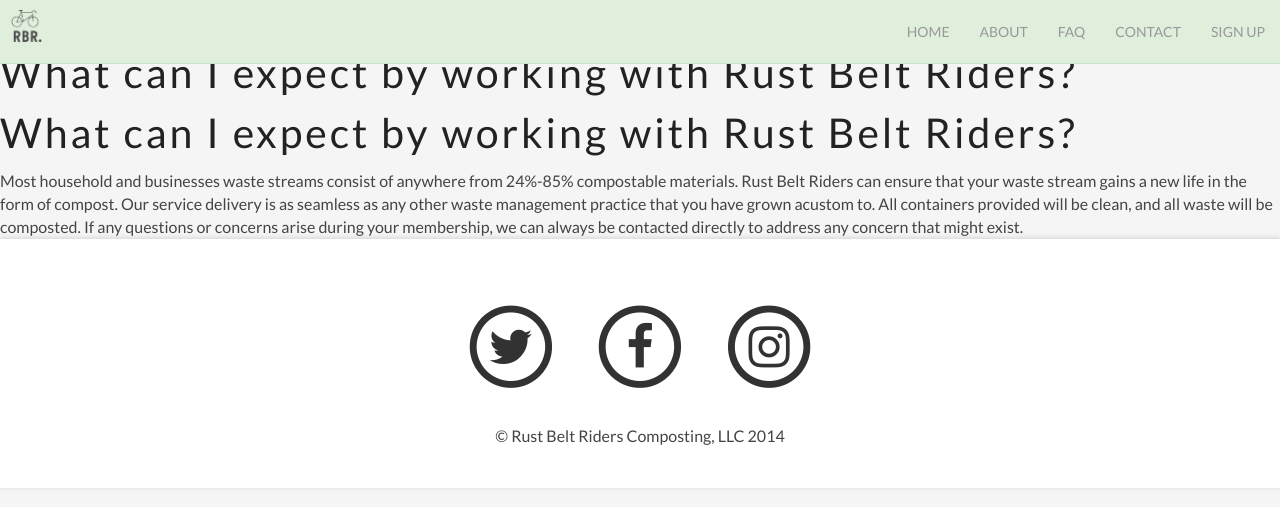
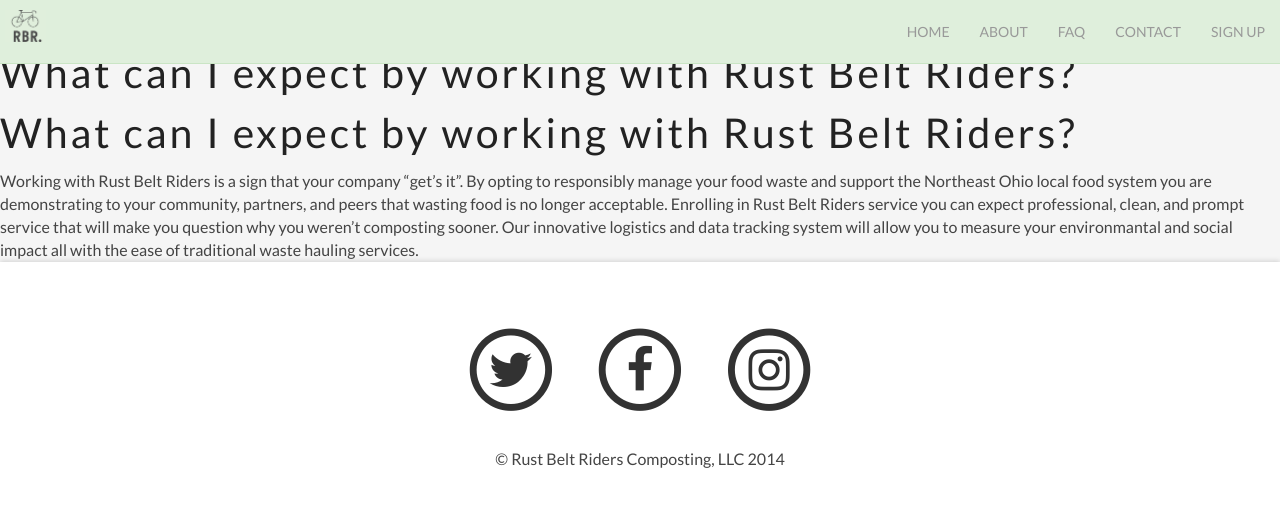
Before and after one commit to rbr-cleveland/rbr-cleveland.github.io, a Jekyll site: the page built from _posts/faq/2015-07-15-what-can-i-expect-by-working-with-rust-belt-riders.md, in a window 1280 px wide and 900 px high. Shown: the top 507 px of the window. Built offline with Jekyll 4.4.1, drawn with Linux system fonts in a browser that asks for light colours; nearby versions of some CDN libraries; comment, search, counter and statistics services are not loaded.

Commit message:
Updated 2015-07-15-what-can-i-expect-by-working-with-rust-belt-riders.md

```diff
--- a/_posts/faq/2015-07-15-what-can-i-expect-by-working-with-rust-belt-riders.md
+++ b/_posts/faq/2015-07-15-what-can-i-expect-by-working-with-rust-belt-riders.md
@@ -6,4 +6,4 @@
 faqtype: general
 ---
 
-Most household and businesses waste streams consist of anywhere from 24%-85% compostable materials. Rust Belt Riders can ensure that your waste stream gains a new life in the form of compost. Our service delivery is as seamless as any other waste management practice that you have grown acustom to. All containers provided will be clean, and all waste will be composted. If any questions or concerns arise during your membership, we can always be contacted directly to address any concern that might exist.
+Working with Rust Belt Riders is a sign that your company "get's it". By opting to responsibly manage your food waste and support the Northeast Ohio local food system you are demonstrating to your community, partners, and peers that wasting food is no longer acceptable. Enrolling in Rust Belt Riders service you can expect professional, clean, and prompt service that will make you question why you weren't composting sooner. Our innovative logistics and data tracking system will allow you to measure your environmantal and social impact all with the ease of traditional waste hauling services.
```
